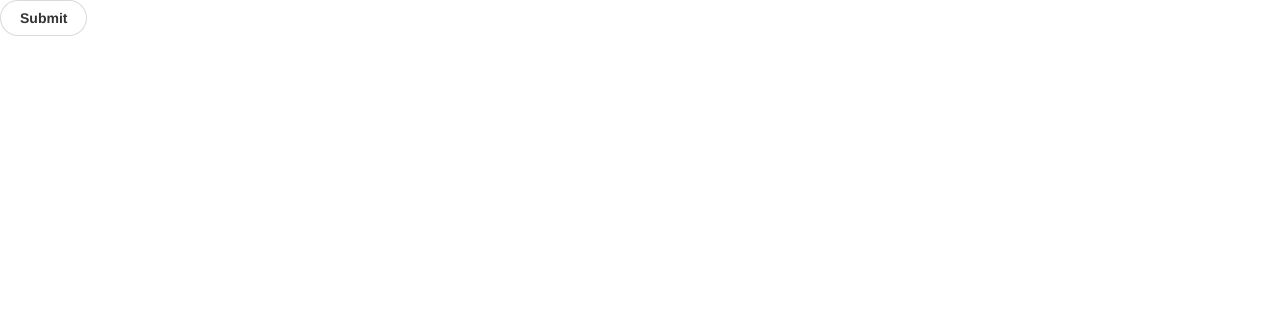
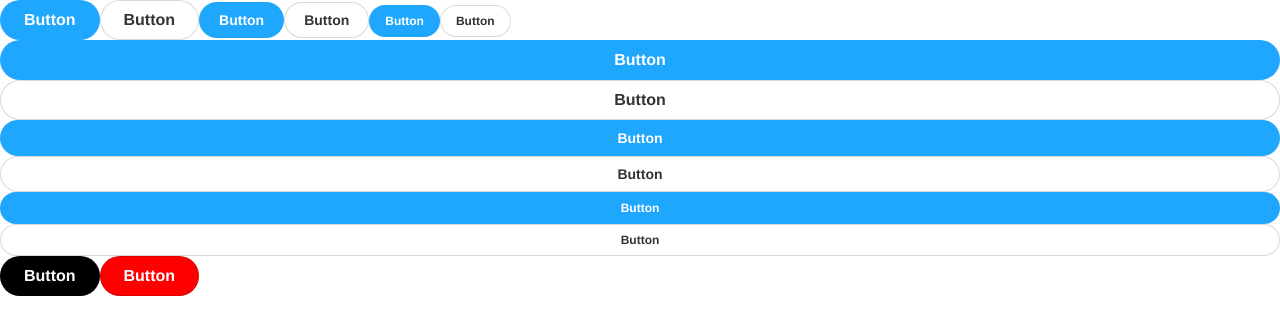
Before and after one commit to dacosio/integrated-project, a React (Create React App) app: page / in a window 1280 px wide. Shown: the top 334 px of the page. Built offline with nearby package versions, Linux system fonts and the light colour scheme.

Commit message:
Button component edited

```diff
--- a/src/App.js
+++ b/src/App.js
@@ -3,7 +3,20 @@ import { Button } from "./components/base/Button/Button";
 function App() {
   return (
     <div className="App">
-      <Button label="Submit" size="md" />
+      <Button label="Button" size="lg" primary={true} />
+      <Button label="Button" size="lg" />
+      <Button label="Button" size="md" primary={true} />
+      <Button label="Button" size="md" />
+      <Button label="Button" size="sm" primary={true} />
+      <Button label="Button" size="sm" />
+      <Button label="Button" size="lg-block" primary={true} />
+      <Button label="Button" size="lg-block" />
+      <Button label="Button" size="md-block" primary={true} />
+      <Button label="Button" size="md-block" />
+      <Button label="Button" size="sm-block" primary={true} />
+      <Button label="Button" size="sm-block" />
+      <Button label="Button" size="lg" backgroundColor="black" color="white" />
+      <Button label="Button" size="lg" backgroundColor="red" color="white" />
     </div>
   );
 }
--- a/src/components/base/Button/Button.jsx
+++ b/src/components/base/Button/Button.jsx
@@ -4,20 +4,32 @@ import "./button.css";
 /**
  * Primary UI component for user interaction
  */
-export const Button = ({ primary, backgroundColor, size, label, ...props }) => {
+export const Button = ({
+  primary,
+  size,
+  onClick,
+  backgroundColor,
+  color,
+  label,
+  ...props
+}) => {
   const mode = primary
     ? "storybook-button--primary"
     : "storybook-button--secondary";
 
-  const onClickHandler = () => console.log("I got click handler");
+  const style = {
+    backgroundColor: backgroundColor || null,
+    color: color || null,
+  };
+
   return (
     <button
       type="button"
       className={["storybook-button", `storybook-button--${size}`, mode].join(
         " "
       )}
-      onClick={onClickHandler}
-      style={backgroundColor && { backgroundColor }}
+      onClick={onClick}
+      style={style}
       {...props}
     >
       {label}
--- a/src/components/base/Button/button.css
+++ b/src/components/base/Button/button.css
@@ -7,24 +7,50 @@
   display: inline-block;
   line-height: 1;
 }
+
 .storybook-button--primary {
   color: white;
   background-color: #1ea7fd;
 }
+
 .storybook-button--secondary {
   color: #333;
   background-color: transparent;
   box-shadow: rgba(0, 0, 0, 0.15) 0px 0px 0px 1px inset;
 }
+
 .storybook-button--sm {
   font-size: 12px;
   padding: 10px 16px;
 }
+
 .storybook-button--md {
   font-size: 14px;
   padding: 11px 20px;
 }
+
 .storybook-button--lg {
   font-size: 16px;
   padding: 12px 24px;
 }
+
+.storybook-button--sm-block {
+  font-size: 12px;
+  padding: 10px 16px;
+  display: block;
+  width: 100%;
+}
+
+.storybook-button--md-block {
+  font-size: 14px;
+  padding: 11px 20px;
+  display: block;
+  width: 100%;
+}
+
+.storybook-button--lg-block {
+  font-size: 16px;
+  padding: 12px 24px;
+  display: block;
+  width: 100%;
+}
```
